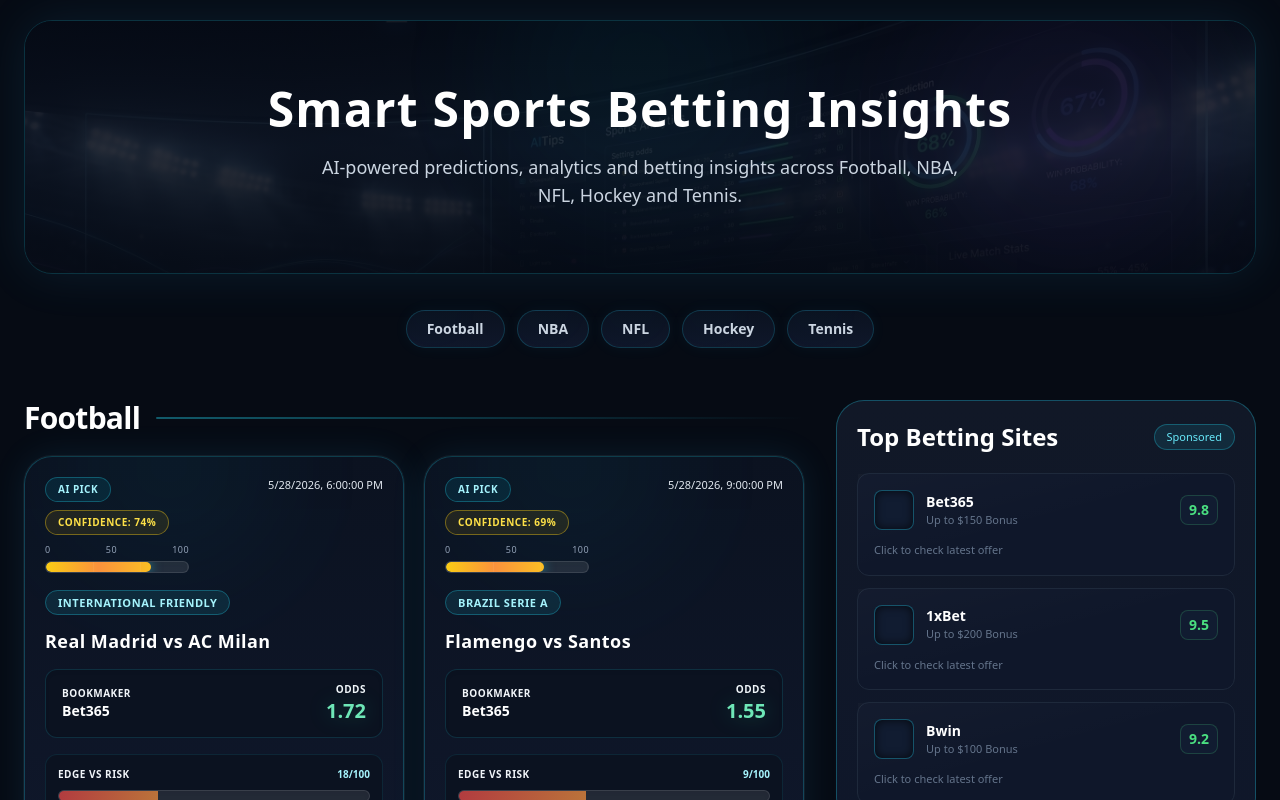
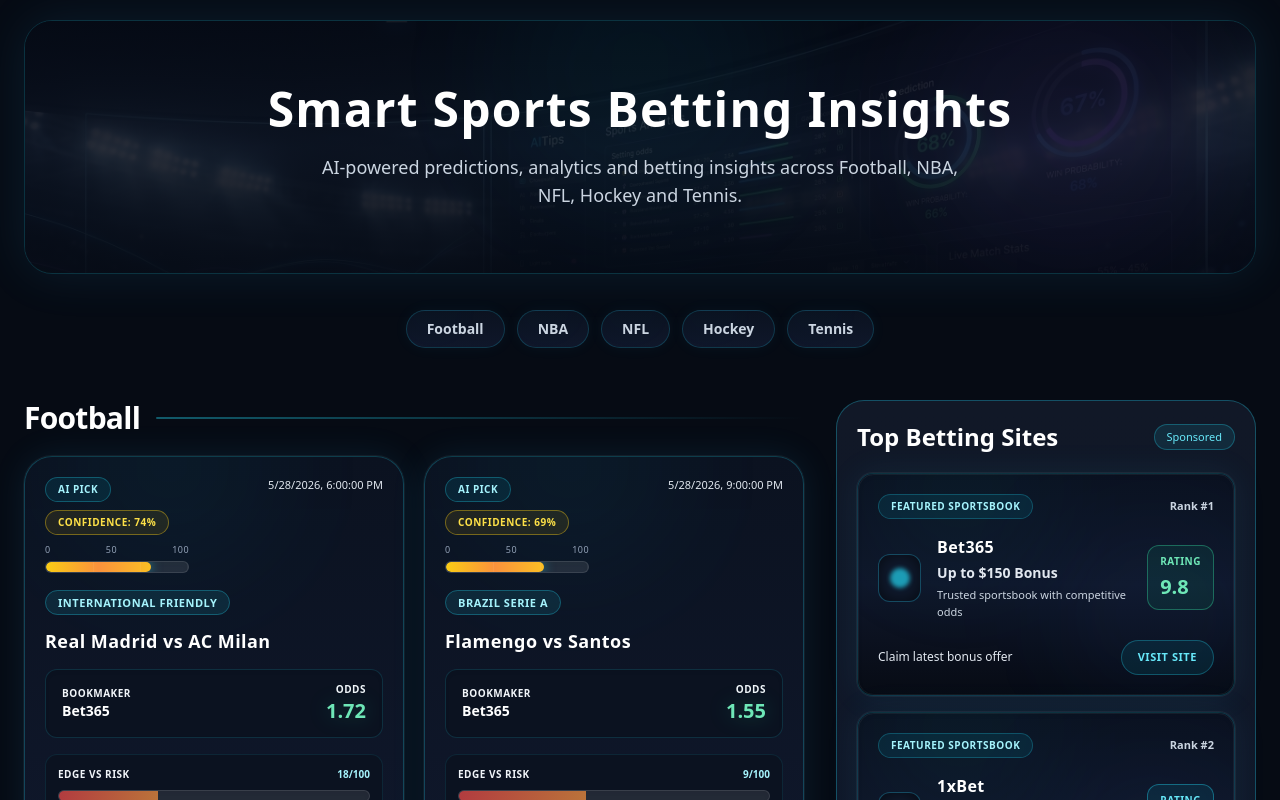
Before and after one commit to Peterson1979/ai-bet, a Next.js app: page / in a window 1280 px wide. Shown: the top 800 px of the page. Built offline with nearby package versions, Linux system fonts and the light colour scheme.

Commit message:
matchcard ai ux upgrade + confidence system + progress bar

```diff
--- a/app/components/TopBettingSites.tsx
+++ b/app/components/TopBettingSites.tsx
@@ -26,75 +26,170 @@ const sites: BettingSite[] = [
   },
 ];
 
+function getRatingColor(rating: number) {
+  if (rating >= 9.7) {
+    return "text-emerald-300 border-emerald-400/40 bg-emerald-500/10";
+  }
+
+  if (rating >= 9.4) {
+    return "text-cyan-300 border-cyan-400/40 bg-cyan-500/10";
+  }
+
+  return "text-yellow-300 border-yellow-400/40 bg-yellow-500/10";
+}
+
 export default function TopBettingSites() {
   return (
-    <div className="space-y-3">
-      {sites.map((site) => (
+    <div className="space-y-4">
+      {sites.map((site, index) => {
+        const ratingStyle = getRatingColor(site.rating);
+
+        return (
           <a
             key={site.name}
             href={site.url}
             target="_blank"
             rel="noopener noreferrer sponsored"
             className="
-            relative block
-            rounded-xl
-            border border-[#1E293B]
-            bg-[#0F172A]
-            p-4
+              group
+              relative block overflow-hidden
 
-            transition-all duration-300
+              rounded-2xl
+
+              border border-cyan-400/20
+              bg-gradient-to-b from-[#0B1220] via-[#0F172A] to-[#070B14]
+
+              p-5
+
+              shadow-[0_0_35px_rgba(56,189,248,0.08)]
+              ring-1 ring-white/5
+
+              transition-all duration-300 ease-out
+
               hover:-translate-y-1
-            hover:border-cyan-400/50
-            hover:shadow-[0_10px_25px_rgba(0,0,0,0.6),0_0_20px_rgba(56,189,248,0.15)]
+              hover:border-cyan-300/60
+              hover:shadow-[0_0_60px_rgba(56,189,248,0.18)]
+              hover:ring-cyan-400/20
             "
           >
-          {/* metallic overlay */}
-          <div className="pointer-events-none absolute inset-0 bg-gradient-to-br from-white/5 via-transparent to-transparent opacity-40" />
+            {/* BACKGROUND GLOW */}
+            <div className="pointer-events-none absolute inset-0 opacity-70">
+              <div className="absolute -top-16 left-6 h-40 w-40 rounded-full bg-cyan-500/10 blur-3xl" />
+              <div className="absolute bottom-0 right-0 h-40 w-40 rounded-full bg-blue-500/10 blur-3xl" />
+            </div>
 
-          <div className="relative flex items-center justify-between">
-            {/* LOGO PLACEHOLDER */}
-            <div className="flex items-center gap-3">
+            {/* TOP STRIP */}
+            <div className="relative flex items-center justify-between mb-4">
+
+              {/* sponsored label */}
+              <div className="rounded-full border border-cyan-400/25 bg-cyan-500/10 px-3 py-1 text-[10px] font-bold uppercase tracking-wider text-cyan-200">
+                Featured Sportsbook
+              </div>
+
+              {/* ranking */}
+              <div className="text-[11px] font-semibold text-slate-300">
+                Rank #{index + 1}
+              </div>
+            </div>
+
+            {/* MAIN */}
+            <div className="relative flex items-center justify-between gap-4">
+
+              {/* LEFT */}
+              <div className="flex items-center gap-4">
+
+                {/* logo placeholder */}
                 <div
                   className="
-                  h-10 w-10 rounded-lg
-                  border border-cyan-400/30
+                    relative
+
+                    flex h-12 w-12 items-center justify-center
+
+                    rounded-xl
+
+                    border border-cyan-400/25
                     bg-[#111C31]
-                  shadow-[inset_0_0_10px_rgba(0,0,0,0.7)]
+
+                    shadow-[inset_0_0_20px_rgba(0,0,0,0.7)]
                   "
-              />
+                >
+                  <div className="h-5 w-5 rounded-full bg-cyan-400/70 blur-[2px]" />
+                </div>
 
+                {/* text */}
                 <div>
-                <p className="text-sm font-semibold text-white">
+
+                  <p className="text-base font-black tracking-wide text-white">
                     {site.name}
                   </p>
 
-                <p className="text-[11px] text-slate-500">
+                  <p className="mt-1 text-sm font-semibold text-slate-200">
                     {site.bonus}
+                  </p>
+
+                  <p className="mt-1 text-[11px] text-slate-300">
+                    Trusted sportsbook with competitive odds
                   </p>
                 </div>
               </div>
 
-            {/* rating */}
+              {/* RATING */}
               <div
-              className="
-                rounded-lg
-                border border-green-400/20
-                bg-[#111C31]
-                px-2 py-1
+                className={`
+                  rounded-xl border px-3 py-2
+                  ${ratingStyle}
+                `}
+              >
+                <div className="text-[10px] font-bold uppercase tracking-wider">
+                  Rating
+                </div>
 
-                text-sm font-bold text-green-400
-              "
-            >
+                <div className="mt-1 text-xl font-black">
                   {site.rating}
                 </div>
               </div>
+            </div>
 
-          {/* CTA hint */}
-          <div className="mt-3 text-[11px] text-slate-500">
-            Click to check latest offer
+            {/* BOTTOM CTA */}
+            <div className="relative mt-5">
+
+              <div className="flex items-center justify-between">
+
+                <div className="text-[12px] font-medium text-slate-200">
+                  Claim latest bonus offer
                 </div>
+
+                <div
+                  className="
+                    rounded-full
+                    border border-cyan-400/30
+                    bg-cyan-500/10
+
+                    px-4 py-2
+
+                    text-[11px]
+                    font-bold
+                    uppercase
+                    tracking-wider
+                    text-cyan-300
+
+                    transition-all duration-300
+
+                    group-hover:bg-cyan-400/20
+                    group-hover:border-cyan-300/60
+                    group-hover:shadow-[0_0_20px_rgba(34,211,238,0.25)]
+                  "
+                >
+                  Visit Site
+                </div>
+              </div>
+            </div>
+
+            {/* BORDER FX */}
+            <div className="pointer-events-none absolute inset-0 rounded-2xl border border-white/5 shadow-inner" />
           </a>
-      ))}
+        );
+      })}
     </div>
   );
 }
```
Lines whose indentation alone changed are shown as unchanged.
